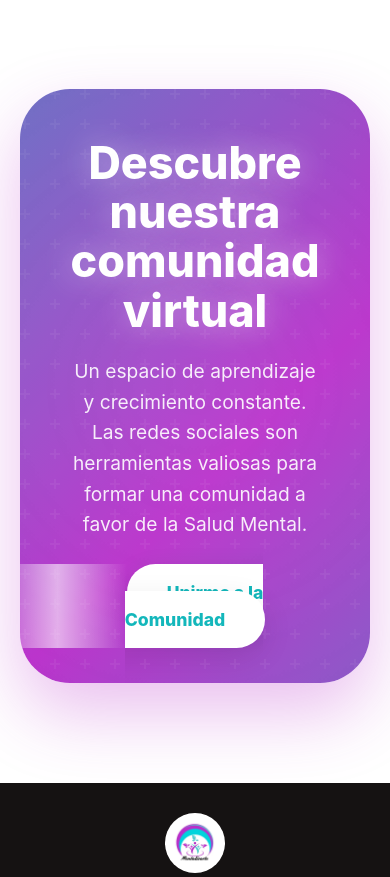
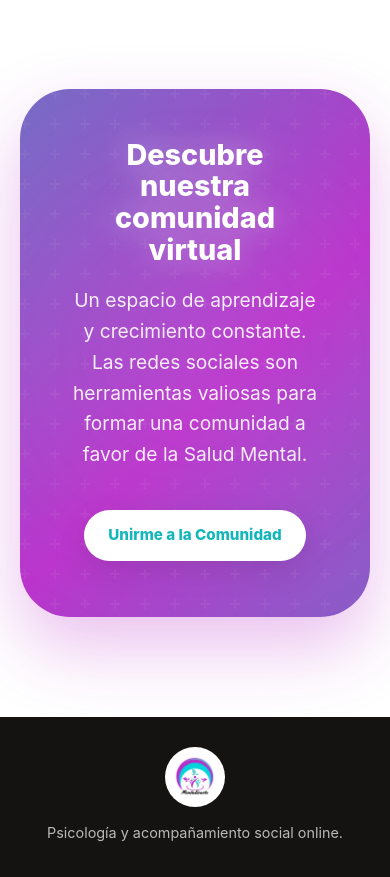
Before and after one commit to yoel1989/mentalizarte, a React (Vite) app: page /mentalizarte/servicios in a window 390 px wide. Shown: the part 5760-6637 px from the top of the page. Built offline with nearby package versions, Linux system fonts and the light colour scheme; the HTML template or start-up script is replaced by a standard one.

Commit message:
Fix community CTA button and title for mobile

```diff
--- a/src/App.css
+++ b/src/App.css
@@ -1695,6 +1695,14 @@
   .services-modern-grid {
     grid-template-columns: 1fr;
   }
+  .btn-white-premium {
+    padding: 14px 24px;
+    font-size: 0.95rem;
+    display: inline-block;
+  }
+  .cta-content h2 {
+    font-size: 1.8rem;
+  }
 }
 
 /* Slider */
```
